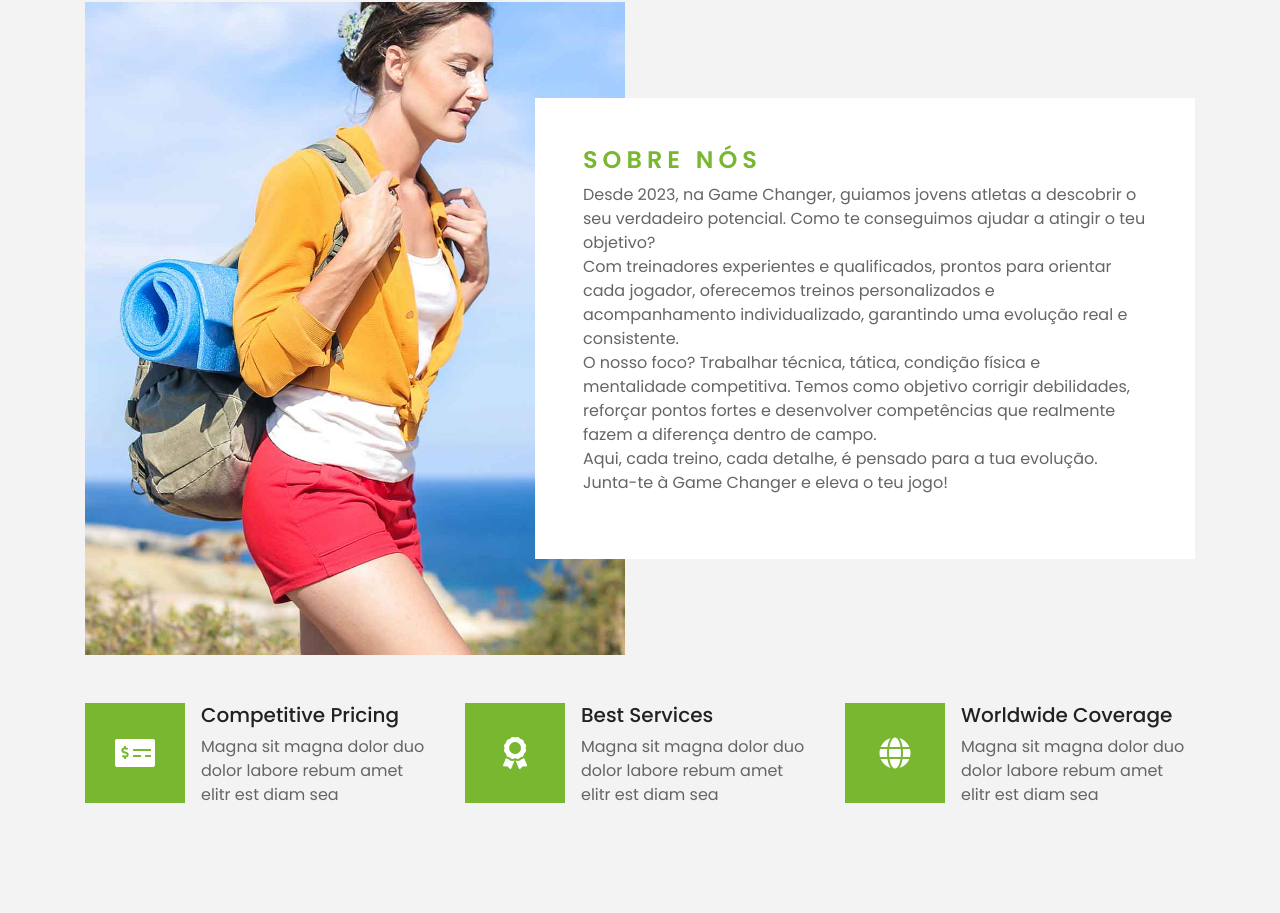
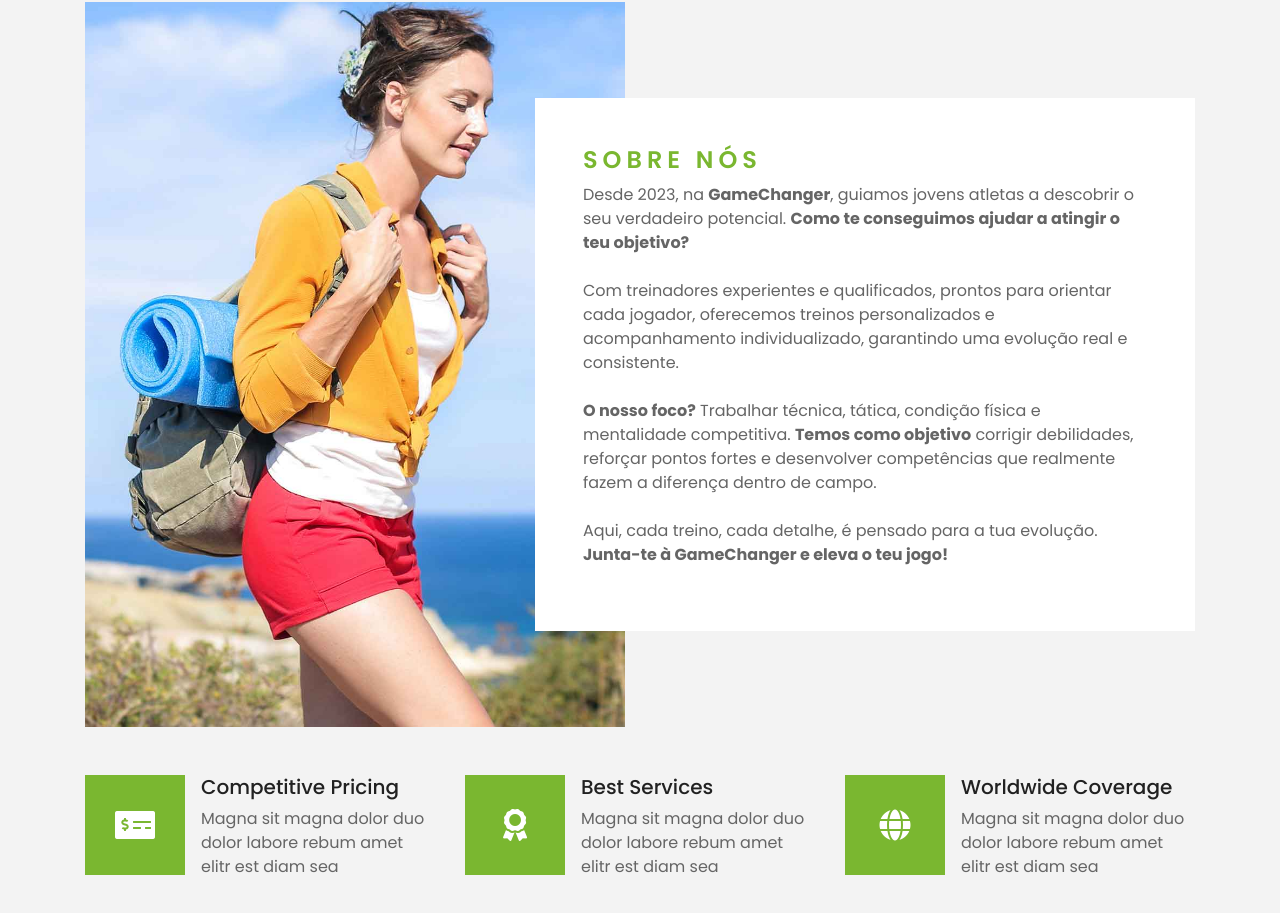
Before and after one commit to gamechanger-pt/web, a plain HTML site: page index.html in a window 1280 px wide. Shown: the part 832-1745 px from the top of the page. Drawn offline with nearby package versions, Linux system fonts and the light colour scheme.

Commit message:
Update index.html

```diff
--- a/index.html
+++ b/index.html
@@ -128,10 +128,10 @@
                 <div class="col-lg-6 pt-5 pb-lg-5">
                     <div class="about-text bg-white p-4 p-lg-5 my-lg-5">
                         <h4 class="text-primary text-uppercase" style="letter-spacing: 5px;">Sobre Nós</h4>
-                        <p>Desde 2023, na Game Changer, guiamos jovens atletas a descobrir o seu verdadeiro potencial. Como te conseguimos ajudar a atingir o teu objetivo?
-<br>Com treinadores experientes e qualificados, prontos para orientar cada jogador, oferecemos treinos personalizados e acompanhamento individualizado, garantindo uma evolução real e consistente.
-<br>O nosso foco? Trabalhar técnica, tática, condição física e mentalidade competitiva. Temos como objetivo corrigir debilidades, reforçar pontos fortes e desenvolver competências que realmente fazem a diferença dentro de campo.
-<br>Aqui, cada treino, cada detalhe, é pensado para a tua evolução. Junta-te à Game Changer e eleva o teu jogo!</p>
+                        <p>Desde 2023, na <b>GameChanger</b>, guiamos jovens atletas a descobrir o seu verdadeiro potencial. <b>Como te conseguimos ajudar a atingir o teu objetivo?</b>
+<br><br>Com treinadores experientes e qualificados, prontos para orientar cada jogador, oferecemos treinos personalizados e acompanhamento individualizado, garantindo uma evolução real e consistente.
+<br><br><b>O nosso foco?</b> Trabalhar técnica, tática, condição física e mentalidade competitiva. <b>Temos como objetivo</b> corrigir debilidades, reforçar pontos fortes e desenvolver competências que realmente fazem a diferença dentro de campo.
+<br><br>Aqui, cada treino, cada detalhe, é pensado para a tua evolução. <b>Junta-te à GameChanger e eleva o teu jogo!</b></p>
                     </div>
                 </div>
             </div>
```
